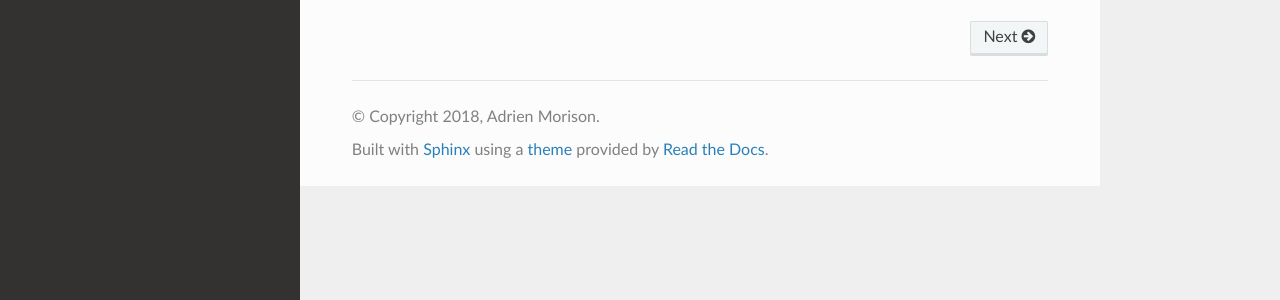
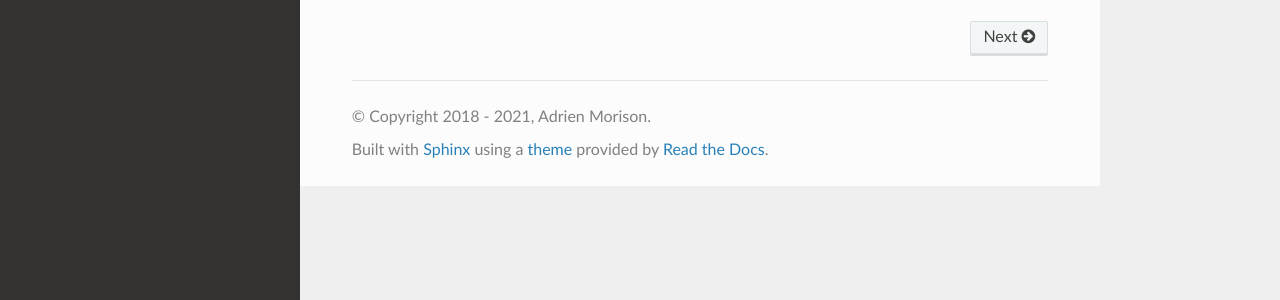
Before and after one commit to amorison/loam, a Sphinx documentation site: the page built from docs/index.rst, in a window 1280 px wide. Shown: the part 439-739 px from the top of the page. Built offline with Sphinx 7.4.7 and the Read the Docs theme 2.0.0, drawn with Linux system fonts in a browser that asks for light colours; the version number could not be read and is left out; some of the changed lines change nothing that is shown.

Commit message:
Update sphinx configuration

```diff
--- a/docs/conf.py
+++ b/docs/conf.py
@@ -1,129 +1,61 @@
-#!/usr/bin/env python3
-# -*- coding: utf-8 -*-
+# Configuration file for the Sphinx documentation builder.
 #
-# loam documentation build configuration file, created by
-# sphinx-quickstart on Sun Jan 28 13:32:29 2018.
-#
-# This file is execfile()d with the current directory set to its
-# containing dir.
-#
-# Note that not all possible configuration values are present in this
-# autogenerated file.
-#
-# All configuration values have a default; values that are commented out
-# serve to show the default.
+# This file only contains a selection of the most common options. For a full
+# list see the documentation:
+# https://www.sphinx-doc.org/en/master/usage/configuration.html
+
+# -- Path setup --------------------------------------------------------------
 
 # If extensions (or modules to document with autodoc) are in another directory,
 # add these directories to sys.path here. If the directory is relative to the
 # documentation root, use os.path.abspath to make it absolute, like shown here.
-#
+
 import os
 import sys
+
 sys.path.insert(0, os.path.abspath('..'))
 
-from pkg_resources import get_distribution
+import loam
 
-on_rtd = os.environ.get('READTHEDOCS', None) == 'True'
-if on_rtd:
-    html_style = '/default.css'
-else:
-    import sphinx_rtd_theme
-    html_theme = 'sphinx_rtd_theme'
-    html_theme_path = [sphinx_rtd_theme.get_html_theme_path()]
+html_theme = 'sphinx_rtd_theme'
 
 # -- General configuration ------------------------------------------------
 
 # If your documentation needs a minimal Sphinx version, state it here.
-#
-needs_sphinx = '1.4'
+needs_sphinx = '4.0'
 
 # Add any Sphinx extension module names here, as strings. They can be
 # extensions coming with Sphinx (named 'sphinx.ext.*') or your custom
 # ones.
 extensions = [
     'sphinx.ext.autodoc',
-    'sphinx.ext.napoleon']
+    'sphinx.ext.napoleon',
+]
+
+root_doc = 'index'
 
 autodoc_member_order = 'bysource'
 autoclass_content = 'both'
 
-# Add any paths that contain templates here, relative to this directory.
-#templates_path = ['_templates']
-
-# The suffix(es) of source filenames.
-# You can specify multiple suffix as a list of string:
-#
-# source_suffix = ['.rst', '.md']
-source_suffix = '.rst'
-
-# The master toctree document.
-master_doc = 'index'
-
-# General information about the project.
+# -- Project information -----------------------------------------------------
 project = 'loam'
-copyright = '2018, Adrien Morison'
+copyright = '2018 - 2021, Adrien Morison'
 author = 'Adrien Morison'
 
-# The version info for the project you're documenting, acts as replacement for
-# |version| and |release|, also used in various other places throughout the
-# built documents.
-#
 # The full version, including alpha/beta/rc tags.
-release = get_distribution('loam').version
+release = loam.__version__
 # The short X.Y version.
 version = '.'.join(release.split('.')[:2])
 
-# The language for content autogenerated by Sphinx. Refer to documentation
-# for a list of supported languages.
-#
-# This is also used if you do content translation via gettext catalogs.
-# Usually you set "language" from the command line for these cases.
-language = None
-
 # List of patterns, relative to source directory, that match files and
 # directories to ignore when looking for source files.
-# This patterns also effect to html_static_path and html_extra_path
-exclude_patterns = ['_build', 'Thumbs.db', '.DS_Store']
+exclude_patterns = ['_build']
 
 # The name of the Pygments (syntax highlighting) style to use.
 pygments_style = 'sphinx'
 
-# If true, `todo` and `todoList` produce output, else they produce nothing.
-todo_include_todos = False
-
 
 # -- Options for HTML output ----------------------------------------------
-
-# The theme to use for HTML and HTML Help pages.  See the documentation for
-# a list of builtin themes.
-#
-#html_theme = 'alabaster'
-
-# Theme options are theme-specific and customize the look and feel of a theme
-# further.  For a list of options available for each theme, see the
-# documentation.
-#
-# html_theme_options = {}
-
-# Add any paths that contain custom static files (such as style sheets) here,
-# relative to this directory. They are copied after the builtin static files,
-# so a file named "default.css" will overwrite the builtin "default.css".
-#html_static_path = ['_static']
-
-# Custom sidebar templates, must be a dictionary that maps document names
-# to template names.
-#
-# This is required for the alabaster theme
-# refs: http://alabaster.readthedocs.io/en/latest/installation.html#sidebars
-#html_sidebars = {
-#    '**': [
-#        'relations.html',  # needs 'show_related': True theme option to display
-#        'searchbox.html',
-#    ]
-#}
-
-
-# -- Options for HTMLHelp output ------------------------------------------
 
 # Output file base name for HTML help builder.
 htmlhelp_basename = 'loamdoc'
@@ -131,29 +63,11 @@
 
 # -- Options for LaTeX output ---------------------------------------------
 
-latex_elements = {
-    # The paper size ('letterpaper' or 'a4paper').
-    #
-    # 'papersize': 'letterpaper',
-
-    # The font size ('10pt', '11pt' or '12pt').
-    #
-    # 'pointsize': '10pt',
-
-    # Additional stuff for the LaTeX preamble.
-    #
-    # 'preamble': '',
-
-    # Latex figure (float) alignment
-    #
-    # 'figure_align': 'htbp',
-}
-
 # Grouping the document tree into LaTeX files. List of tuples
 # (source start file, target name, title,
 #  author, documentclass [howto, manual, or own class]).
 latex_documents = [
-    (master_doc, 'loam.tex', 'loam Documentation',
+    (root_doc, 'loam.tex', 'loam Documentation',
      'Adrien Morison', 'manual'),
 ]
 
@@ -163,7 +77,7 @@
 # One entry per manual page. List of tuples
 # (source start file, name, description, authors, manual section).
 man_pages = [
-    (master_doc, 'loam', 'loam Documentation',
+    (root_doc, 'loam', 'loam Documentation',
      [author], 1)
 ]
 
@@ -174,7 +88,7 @@
 # (source start file, target name, title, author,
 #  dir menu entry, description, category)
 texinfo_documents = [
-    (master_doc, 'loam', 'loam Documentation',
+    (root_doc, 'loam', 'loam Documentation',
      author, 'loam', 'One line description of project.',
      'Miscellaneous'),
 ]
```
Also changed, not shown: 1 other file.
